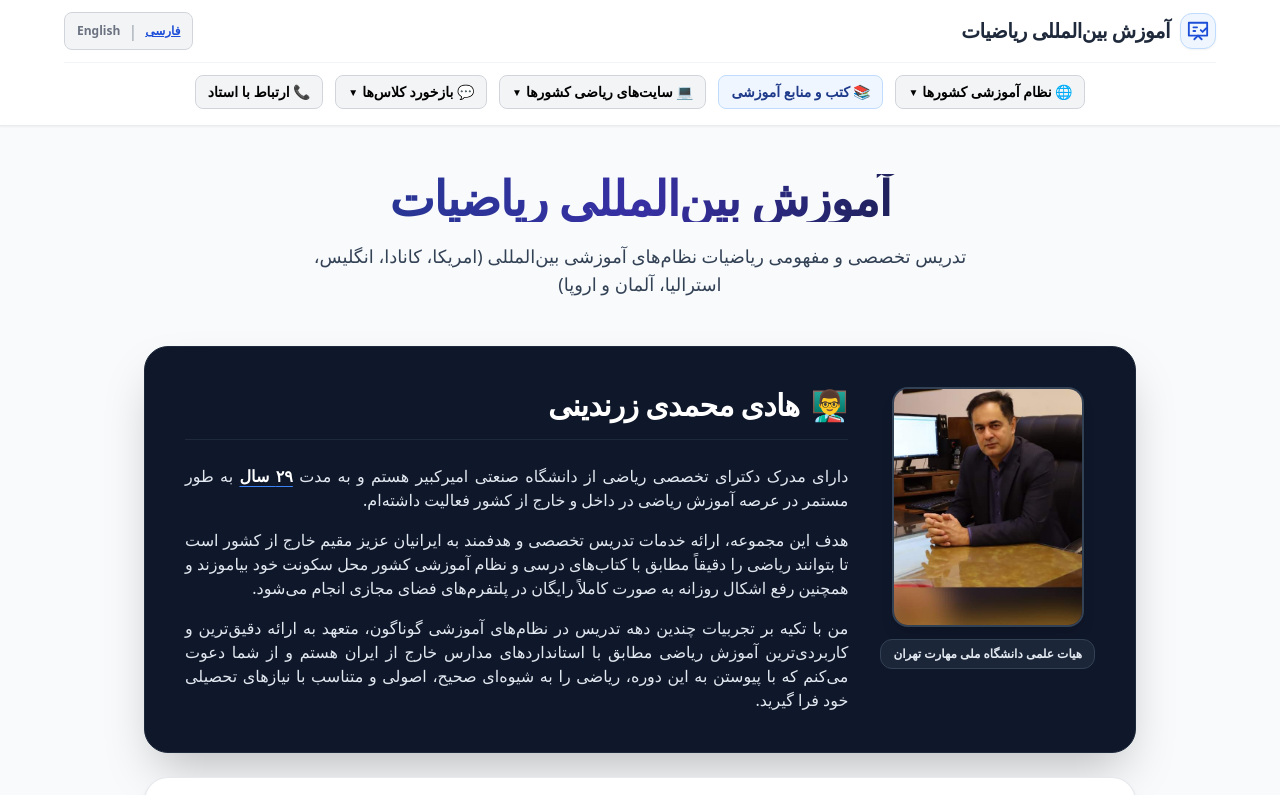
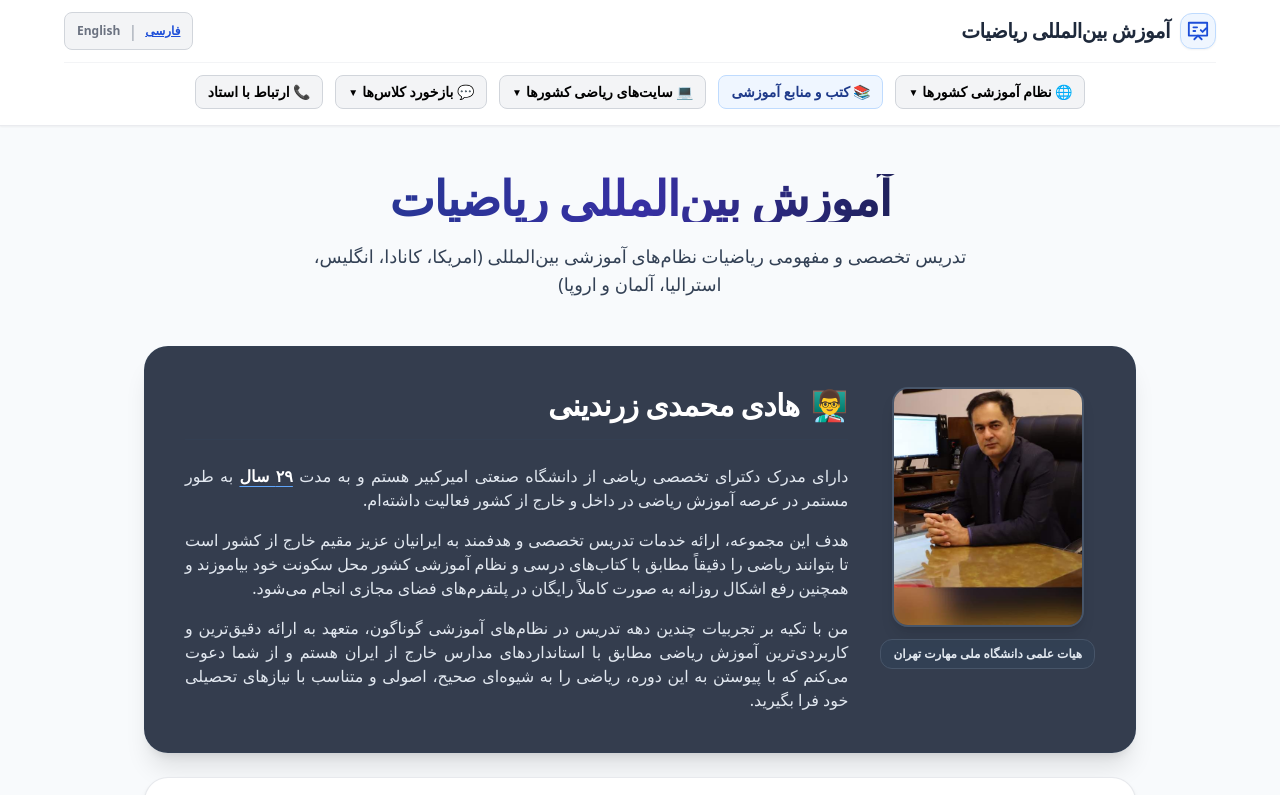
Before and after one commit to Hmohammadiz633/International-Mathematics-Site, a Next.js app: page / in a window 1280 px wide. Shown: the top 795 px of the page. Built offline with nearby package versions, Linux system fonts and the light colour scheme.

Commit message:
Update page.js

```diff
--- a/app/page.js
+++ b/app/page.js
@@ -218,22 +218,22 @@ export default function Home() {
         </p>
       </section>
 
-      {/* معرفی هادی محمدی زرندینی */}
+      {/* معرفی هادی محمدی زرندینی - کادر کمی روشن‌تر شد */}
       <section id="about" className="max-w-5xl mx-auto px-4 pt-6">
-        <div className="bg-slate-900 text-white rounded-3xl p-6 md:p-10 border border-slate-800 shadow-2xl">
+        <div className="bg-slate-800/90 text-white rounded-3xl p-6 md:p-10 border border-slate-700/60 shadow-xl">
           <div className="flex flex-col md:flex-row items-center md:items-start gap-8">
             <div className="shrink-0 flex flex-col items-center">
               <img
                 src="/profile.jpg"
                 alt="هادی محمدی زرندینی مدرس ریاضی بین الملل"
-                className="w-48 h-60 object-cover rounded-2xl border-2 border-slate-700 shadow-lg mb-3"
+                className="w-48 h-60 object-cover rounded-2xl border-2 border-slate-600 shadow-lg mb-3"
               />
-              <span className="text-xs font-bold text-slate-200 bg-slate-800/90 px-3 py-1.5 rounded-xl border border-slate-700 text-center">
+              <span className="text-xs font-bold text-slate-200 bg-slate-700/80 px-3 py-1.5 rounded-xl border border-slate-600 text-center">
                 {isFa ? 'هیات علمی دانشگاه ملی مهارت تهران' : 'Faculty Member at National Skills University of Tehran'}
               </span>
             </div>
             <div className="flex-1">
-              <div className="flex items-center gap-3 mb-6 border-b border-slate-800 pb-4 mt-2 md:mt-0">
+              <div className="flex items-center gap-3 mb-6 border-b border-slate-700/60 pb-4 mt-2 md:mt-0">
                 <span className="text-3xl">👨‍🏫</span>
                 <h3 className="text-2xl md:text-3xl font-black text-white leading-snug tracking-tight">
                   {isFa ? 'هادی محمدی زرندینی' : 'Hadi Mohammadi Zarandini'}
@@ -243,19 +243,19 @@ export default function Home() {
                 {isFa ? (
                   <>
                     <p>
-                      دارای مدرک دکترای تخصصی ریاضی از دانشگاه صنعتی امیرکبیر هستم و به مدت <strong className="text-white font-black underline decoration-blue-500 underline-offset-4">۲۹ سال</strong> به طور مستمر در عرصه آموزش ریاضی در داخل و خارج از کشور فعالیت داشته‌ام.
+                      دارای مدرک دکترای تخصصی ریاضی از دانشگاه صنعتی امیرکبیر هستم و به مدت <strong className="text-white font-black underline decoration-blue-400 underline-offset-4">۲۹ سال</strong> به طور مستمر در عرصه آموزش ریاضی در داخل و خارج از کشور فعالیت داشته‌ام.
                     </p>
                     <p>
                       هدف این مجموعه، ارائه خدمات تدریس تخصصی و هدفمند به ایرانیان عزیز مقیم خارج از کشور است تا بتوانند ریاضی را دقیقاً مطابق با کتاب‌های درسی و نظام آموزشی کشور محل سکونت خود بیاموزند و همچنین رفع اشکال روزانه به صورت کاملاً رایگان در پلتفرم‌های فضای مجازی انجام می‌شود.
                     </p>
                     <p>
-                      من با تکیه بر تجربیات چندین دهه تدریس در نظام‌های آموزشی گوناگون، متعهد به ارائه دقیق‌ترین و کاربردی‌ترین آموزش ریاضی مطابق با استانداردهای مدارس خارج از ایران هستم و از شما دعوت می‌کنم که با پیوستن به این دوره، ریاضی را به شیوه‌ای صحیح، اصولی و متناسب با نیازهای تحصیلی خود فرا گیرید.
+                      من با تکیه بر تجربیات چندین دهه تدریس در نظام‌های آموزشی گوناگون، متعهد به ارائه دقیق‌ترین و کاربردی‌ترین آموزش ریاضی مطابق با استانداردهای مدارس خارج از ایران هستم و از شما دعوت می‌کنم که با پیوستن به این دوره، ریاضی را به شیوه‌ای صحیح، اصولی و متناسب با نیازهای تحصیلی خود فرا بگیرید.
                     </p>
                   </>
                 ) : (
                   <>
                     <p>
-                      Holder of a Ph.D. in Mathematics from Amirkabir University of Technology, with over <strong className="text-white font-black underline decoration-blue-500 underline-offset-4">29 years</strong> of continuous experience in teaching mathematics both nationally and internationally.
+                      Holder of a Ph.D. in Mathematics from Amirkabir University of Technology, with over <strong className="text-white font-black underline decoration-blue-400 underline-offset-4">29 years</strong> of continuous experience in teaching mathematics both nationally and internationally.
                     </p>
                     <p>
                       The goal of this program is to provide targeted, specialized math tutoring for students living abroad, aligning perfectly with their local school standard curricula, alongside free daily Q&A sessions on social media platforms.
```
